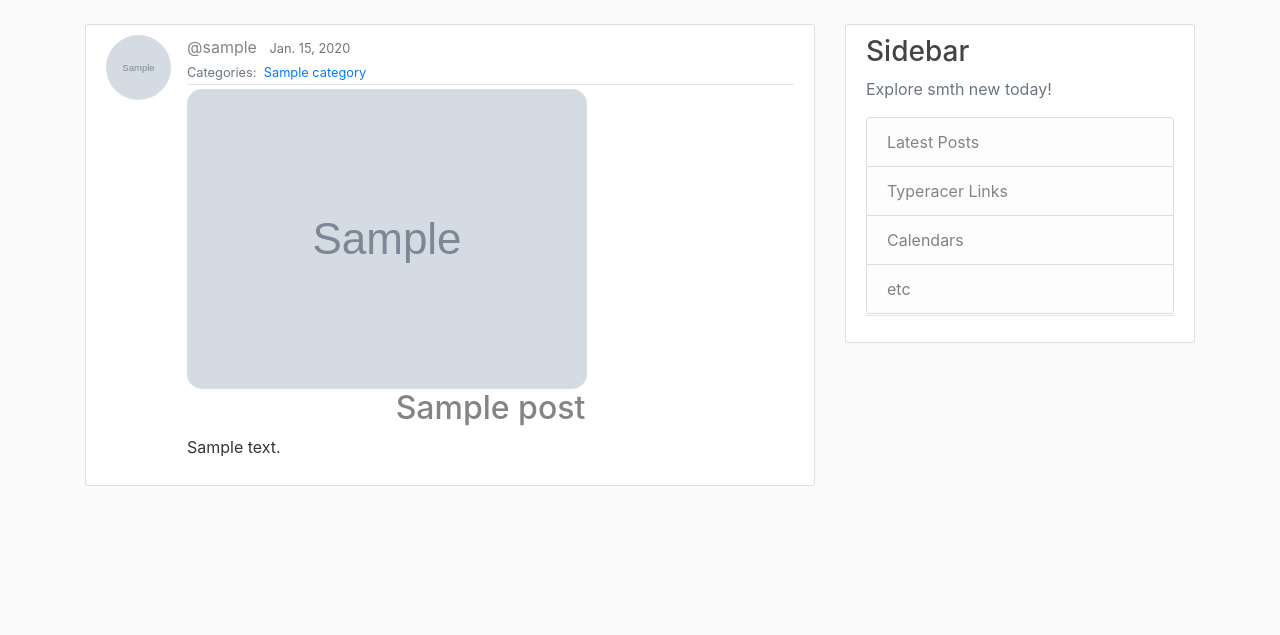
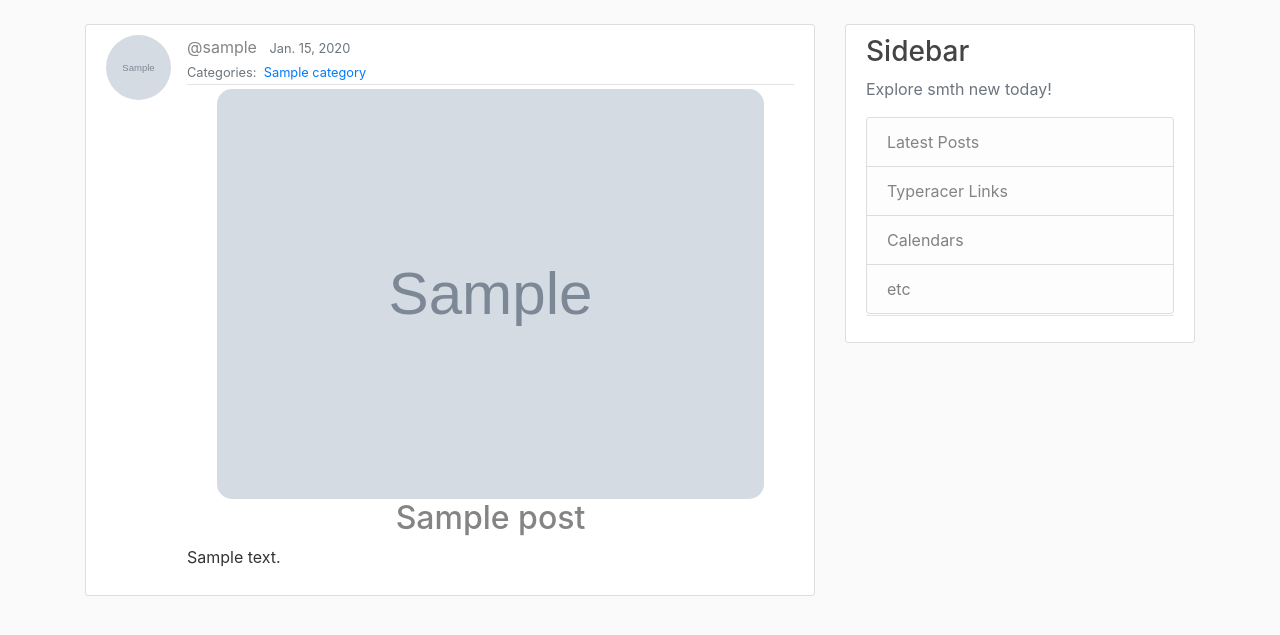
Before and after one commit to spcows/spacecows, a Django app: page /post/1/ in a window 1280 px wide. Shown: the part 56-691 px from the top of the page. Run offline with Django 3.2, Linux system fonts and the light colour scheme; tables that the repository leaves empty hold one stand-in row (values such as "Sample post"); grey boxes marked "Sample" are stand-in pictures; some libraries are stand-ins or nearby versions.

Commit message:
fully added categories, images. Fixed some bugs

```diff
--- a/blog/models.py
+++ b/blog/models.py
@@ -9,7 +9,7 @@ class Post(models.Model):
     date_posted = models.DateTimeField(default=timezone.now)
     author = models.ForeignKey(User, on_delete=models.CASCADE)
     categories = models.ManyToManyField('Category', related_name='posts')
-    image = models.ImageField(upload_to='images', default="images/None/no-img.jpg")
+    image = models.ImageField(upload_to='images/', default="images/None/no-img.jpg")
 
 
 
@@ -22,3 +22,6 @@ class Post(models.Model):
 
 class Category(models.Model):
     name = models.CharField(max_length=20)
+
+    def __str__(self):
+        return self.name
--- a/blog/static/blog/main.css
+++ b/blog/static/blog/main.css
@@ -95,3 +95,10 @@
   #rcorners3 {
     border-radius: 15px;
   }
+
+  .center {
+  display: block;
+  margin-left: auto;
+  margin-right: auto;
+  width: 90%;
+  }
--- a/blog/templates/blog/post_detail.html
+++ b/blog/templates/blog/post_detail.html
@@ -27,7 +27,7 @@
         {% endif %}
       </div>
 
-      <img class="img-fluid" id="rcorners3" src="{{ object.image.url }}" alt="none">
+      <img class="img-fluid center" id="rcorners3" src="{{ object.image.url }}" alt="none">
       <h2 class="article-title text-center">{{ object.title }}</h2>
       <p class="article-content">{{ object.content }}</p>
     </div>
--- a/blog/templates/blog/post_form.html
+++ b/blog/templates/blog/post_form.html
@@ -2,7 +2,7 @@
 {% load crispy_forms_tags %}
 {% block content %}
     <div class="content-section">
-      <form method="POST">
+      <form method="POST" enctype="multipart/form-data">
           {% csrf_token %}
           <fieldset class="form-group">
               <legend class="border-bottom mb-4">Blog Post</legend>
--- a/blog/views.py
+++ b/blog/views.py
@@ -54,7 +54,7 @@ class PostDetailView(DetailView):
 
 class PostCreateView(LoginRequiredMixin, CreateView):
     model = Post
-    fields = ['title', 'content',]
+    fields = ['title', 'content', 'categories', 'image']
 
     def form_valid(self, form):
         form.instance.author = self.request.user
@@ -63,7 +63,7 @@ class PostCreateView(LoginRequiredMixin, CreateView):
 
 class PostUpdateView(LoginRequiredMixin, UserPassesTestMixin, UpdateView):
     model = Post
-    fields = ['title', 'content']
+    fields = ['title', 'content', 'categories', 'image']
 
     def form_valid(self, form):
         form.instance.author = self.request.user
```
Also changed, not shown: media/images/anon.gif (added), media/images/k61344afd20c9ml22y20b.jpg (added), media/images/mr-robot2.png (added), media/images/tenor.gif (added), media/profile_pics/greenterminal.gif (deleted), media/profile_pics/mrrobot.gif (deleted), 1 other file.
